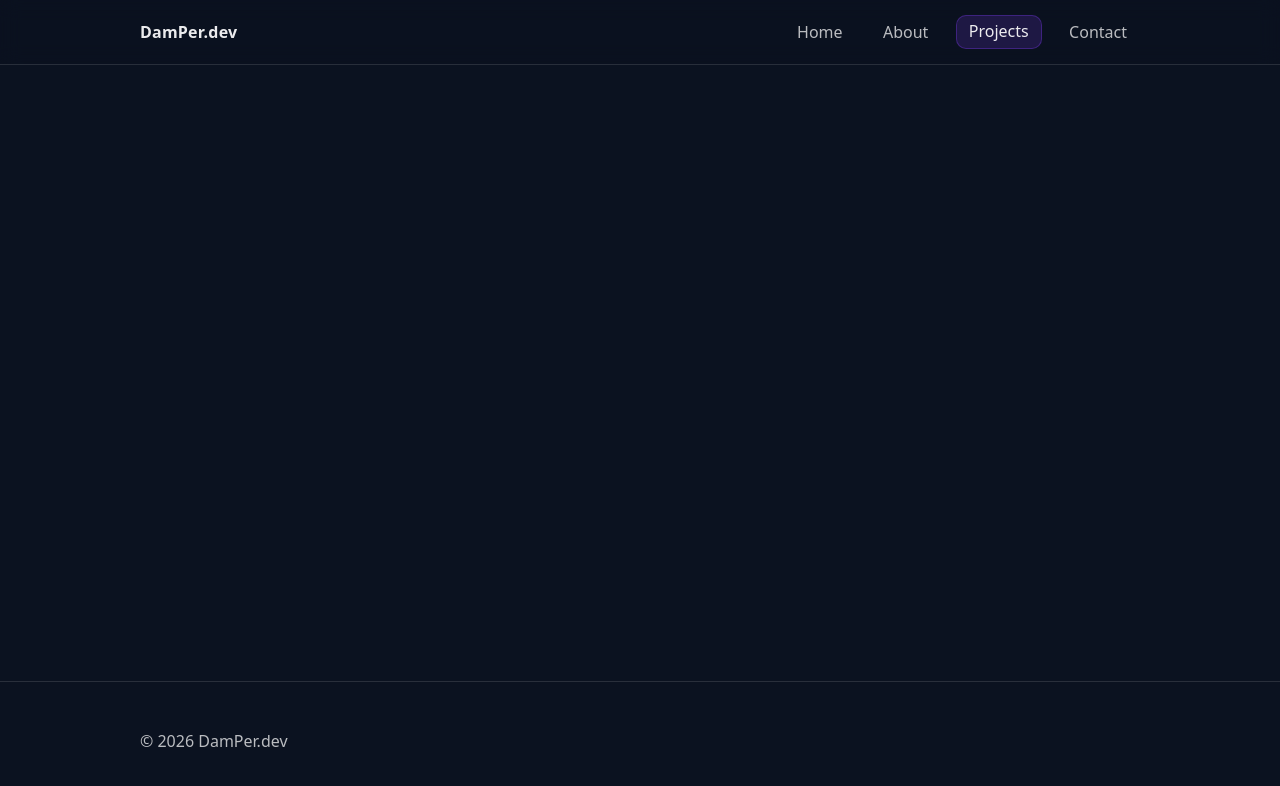
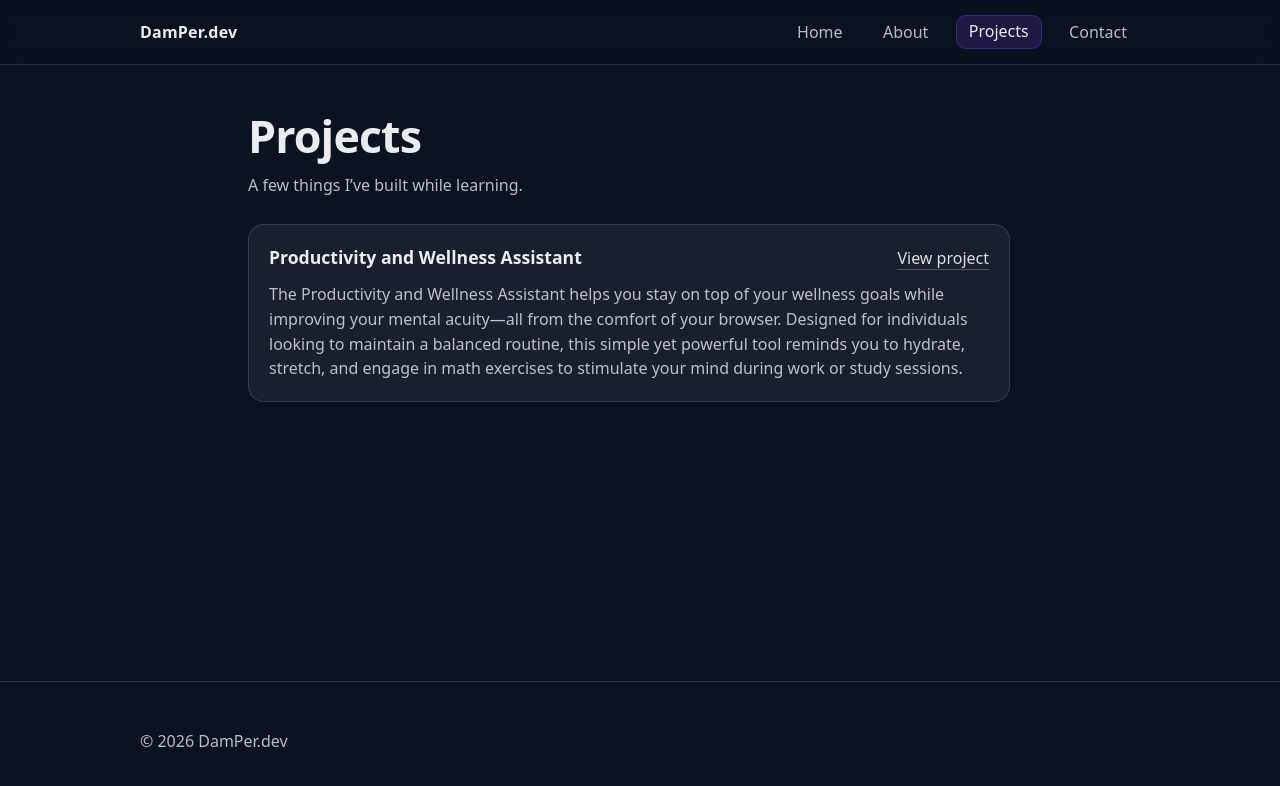
Before and after one commit to Damien482/my-sveltekit-app, a SvelteKit app: page /projects in a window 1280 px wide. Shown: the top 786 px of the page. Built offline with nearby package versions, Linux system fonts and the light colour scheme.

Commit message:
Projects page population

```diff
--- a/src/routes/+page.svelte
+++ b/src/routes/+page.svelte
@@ -26,8 +26,8 @@
 	border: 1px solid rgba(255, 255, 255, 0.12);
 	border-left: 0;
 	border-right: 0;
+	padding: 3.5rem 0;
 
-	padding: 3.5rem 0; /* vertical spacing */
 	.hero-inner {
 	 padding: 2rem;
 	}
--- a/src/routes/projects/+page.svelte
+++ b/src/routes/projects/+page.svelte
@@ -0,0 +1,119 @@
+<script lang="ts">
+	type Project = {
+		title: string;
+		href: string; // external URL
+		description: string;
+	};
+
+	const projects: Project[] = [
+		{
+			title: 'Productivity and Wellness Assistant',
+			href: 'https://chromewebstore.google.com/detail/productivity-and-wellness/lpknnilelloaejcbemodkihlpmkaocni?authuser=2&hl=en',
+			description:
+	                    'The Productivity and Wellness Assistant helps you stay on top of your wellness goals while improving your mental acuity—all from the comfort of your browser. ' +
+	                    'Designed for individuals looking to maintain a balanced routine, this simple yet powerful tool reminds you to hydrate, ' +
+                        'stretch, and engage in math exercises to stimulate your mind during work or study sessions.'
+		},
+	];
+</script>
+
+<section class="page">
+	<div class="projects-column">
+		<header class="page-header">
+			<h1>Projects</h1>
+			<p class="lead">A few things I’ve built while learning.</p>
+		</header>
+
+		<div class="list">
+			{#each projects as project (project.title)}
+				<article class="card">
+					<div class="card-top">
+						<h2 class="title">{project.title}</h2>
+
+						<!-- eslint-disable-next-line svelte/no-navigation-without-resolve -->
+						<a class="link" href={project.href} target="_blank" rel="noreferrer">
+							View project
+						</a>
+					</div>
+
+					<p class="desc">{project.description}</p>
+				</article>
+			{/each}
+		</div>
+	</div>
+</section>
+
+<style>
+
+	.page {
+		padding: 2.5rem 0 3.5rem;
+	}
+
+	.page-header {
+		margin-bottom: 1.75rem;
+	}
+
+	h1 {
+		margin: 0 0 0.5rem;
+		font-size: clamp(2rem, 3.5vw, 3rem);
+		letter-spacing: -0.02em;
+	}
+
+	.lead {
+		margin: 0;
+		color: var(--muted);
+		max-width: 60ch;
+	}
+
+    .projects-column {
+	max-width: 720px;
+	margin: 0 auto;
+	transform: translateX(clamp(-2rem, -4vw, 0rem));
+    }
+
+    .list {
+	display: flex;
+	flex-direction: column;
+	gap: 1rem;
+    }
+
+	.card {
+		background: rgba(255, 255, 255, 0.06);
+		border: 1px solid rgba(255, 255, 255, 0.12);
+		border-radius: 16px;
+		padding: 1.25rem;
+        width: 100%;
+	}
+
+	.card-top {
+		display: flex;
+		align-items: baseline;
+		justify-content: space-between;
+		gap: 1rem;
+	}
+
+	.title {
+		margin: 0;
+		font-size: 1.1rem;
+	}
+
+	.link {
+		color: rgba(255, 255, 255, 0.85);
+		text-decoration: none;
+		border-bottom: 1px solid rgba(255, 255, 255, 0.25);
+	}
+
+	.link:hover {
+		border-bottom-color: rgba(124, 58, 237, 0.8);
+	}
+
+	.desc {
+		margin: 0.75rem 0 0;
+		color: var(--muted);
+		line-height: 1.55;
+	}
+
+
+
+
+</style>
```
